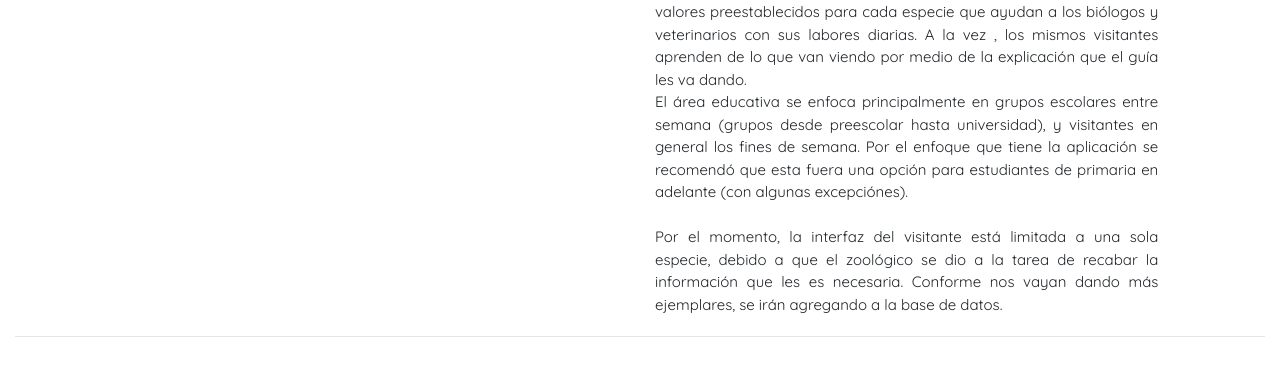
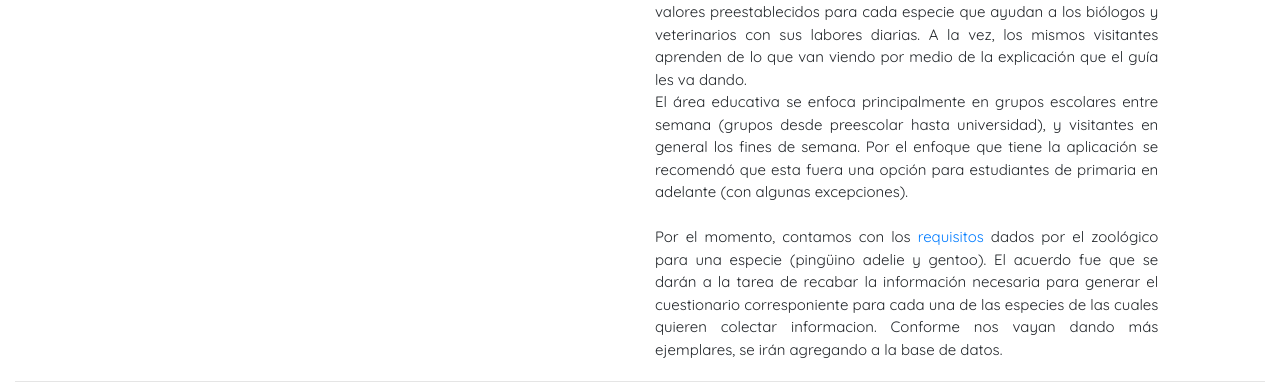
Before and after one commit to victornjr/Moody, a plain HTML site: page index.html in a window 1280 px wide. Shown: the part 1895-2287 px from the top of the page. Before the commit the page ends 2242 px from the top, so only its background shows below. Drawn offline with nearby package versions, Linux system fonts and the light colour scheme.

Commit message:
index changes

```diff
--- a/index.html
+++ b/index.html
@@ -150,14 +150,13 @@
       <p style="font-family: 'Quicksand', sans-serif; font-size:15px">
         Después de la entrevista con la directora del área de educación del Zoológico Guadalajara llegamos a detectar una serie de datos en conjunto que causaron cambios importantes
         en la planeación de la aplicación. Uno de los que más impacto tuvo fue la subjetividad de los datos que los visitantes nos podían dar. Basado en esto, se recomendó desarrollar
-        la herramienta para el área educativa, donde ellos ya tienen valores preestablecidos para cada especie que ayudan a los biólogos y veterinarios con sus labores diarias. A la vez
-        , los mismos visitantes aprenden de lo que van viendo por medio de la explicación que el guía les va dando.
+        la herramienta para el área educativa, donde ellos ya tienen valores preestablecidos para cada especie que ayudan a los biólogos y veterinarios con sus labores diarias. A la vez, los mismos visitantes aprenden de lo que van viendo por medio de la explicación que el guía les va dando.
         <br>
         El área educativa se enfoca principalmente en grupos escolares entre semana (grupos desde preescolar hasta universidad), y visitantes en general los fines de semana. Por el enfoque
-        que tiene la aplicación se recomendó que esta fuera una opción para estudiantes de primaria en adelante (con algunas excepciónes).
+        que tiene la aplicación se recomendó que esta fuera una opción para estudiantes de primaria en adelante (con algunas excepciones).
         <br><br>
-        Por el momento, la interfaz del visitante está limitada a una sola especie, debido a que el zoológico se dio a la tarea de recabar la información que les es necesaria. Conforme nos vayan dando
-        más ejemplares, se irán agregando a la base de datos.
+        Por el momento, contamos con los <a href="https://google.com">requisitos</a> dados por el zoológico para una especie (pingüino adelie y gentoo). El acuerdo fue que se darán a la tarea de recabar la información necesaria para generar el cuestionario
+        corresponiente para cada una de las especies de las cuales quieren colectar informacion. Conforme nos vayan dando más ejemplares, se irán agregando a la base de datos.
       </p>
     </div>
     <div class="col-md-1"></div>
```
